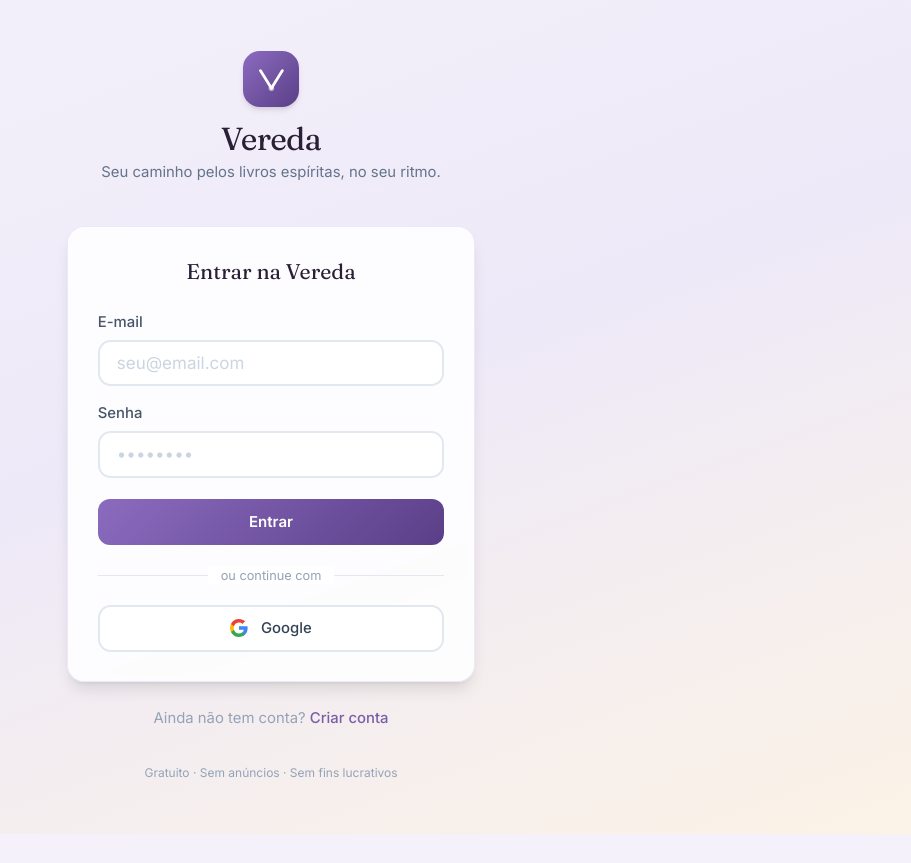
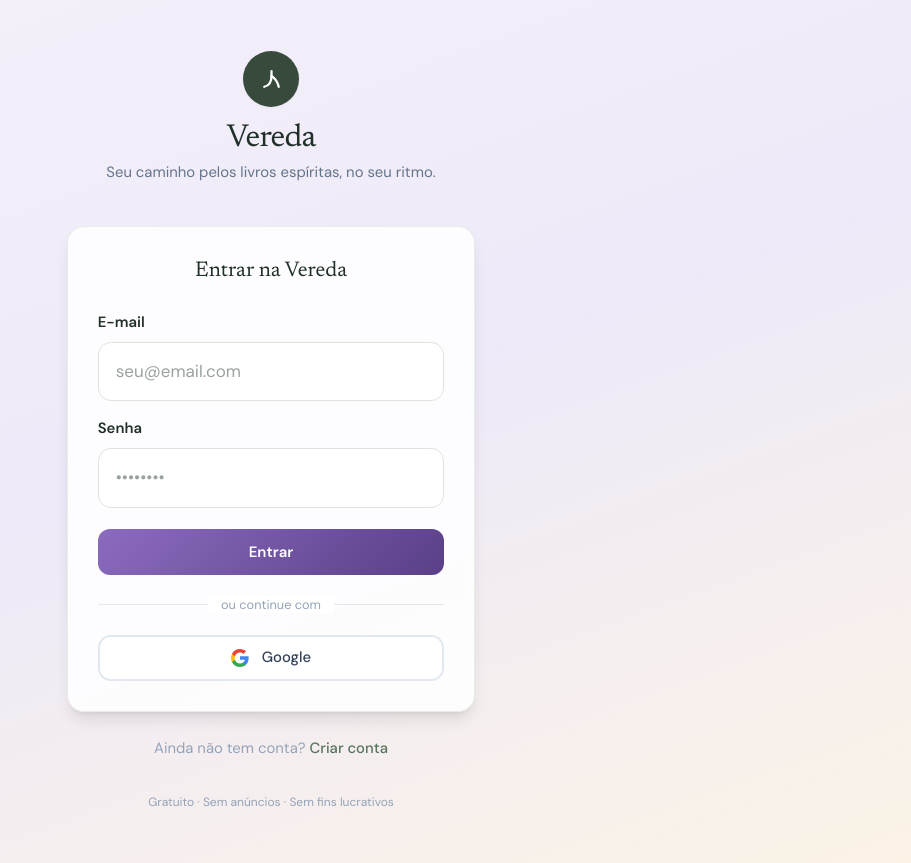
Before and after one commit to tainatownsend/vereda, a React (Vite) app: page / in a window 1280 px wide. Shown: the whole page, without its empty margins (369-1280 px from the left). Before the commit the page ends 834 px from the top, so only its background shows below. Built offline with nearby package versions, Linux system fonts and the light colour scheme; no server answers.

Commit message:
feat: establish VES foundations in code (#2)

```diff
--- a/src/components/ReadingChart.jsx
+++ b/src/components/ReadingChart.jsx
@@ -27,7 +27,7 @@
       </div>
 
       <div style={{ display: 'flex', alignItems: 'flex-end', justifyContent: 'space-between', gap: 6, height: 96 }}>
-        {data.map((d, i) => {
+        {data.map((d) => {
           const minutes  = Number(d.minutes)
           const heightPct = minutes > 0 ? Math.max((minutes / maxMinutes) * 100, 15) : 3
           const isToday  = d.read_date === today
--- a/src/components/ui/index.jsx
+++ b/src/components/ui/index.jsx
@@ -1,124 +1,267 @@
+import { forwardRef, useId } from 'react'
 import { Loader2 } from 'lucide-react'
 
-export function Button({ children, variant = 'primary', size = 'md', className = '', loading, ...props }) {
-  const base = 'inline-flex items-center justify-center gap-2 font-body font-medium rounded-xl transition-all duration-200 focus-visible:outline-none focus-visible:ring-2 focus-visible:ring-primary-500 focus-visible:ring-offset-2 disabled:opacity-50 disabled:pointer-events-none'
-  const variants = {
-    primary:   'bg-gradient-to-br from-primary-500 to-primary-700 text-white shadow-sm hover:-translate-y-0.5 hover:shadow-md',
-    secondary: 'bg-white text-slate-700 border-2 border-slate-200 hover:border-slate-300 hover:bg-slate-50',
-    ghost:     'text-primary-600 hover:bg-primary-50',
-    danger:    'bg-red-500 text-white hover:bg-red-600',
-  }
-  const sizes = {
-    sm: 'h-8  px-3 text-sm',
-    md: 'h-11 px-5 text-base',
-    lg: 'h-13 px-7 text-lg',
-  }
+const buttonBase =
+  'inline-flex min-h-14 items-center justify-center gap-2 rounded-vesMd px-6 py-3 font-body text-base font-semibold transition-colors focus-visible:outline-none disabled:cursor-not-allowed disabled:opacity-50'
+
+const buttonVariants = {
+  primary:
+    'bg-sage-800 text-white shadow-sm hover:bg-sage-900 active:bg-sage-950 dark:bg-sage-300 dark:text-sage-950 dark:hover:bg-sage-200',
+  secondary:
+    'border border-line bg-surface text-ink hover:bg-surface-soft dark:border-night-line dark:bg-night-surface dark:text-night-ink dark:hover:bg-sage-950',
+  ghost:
+    'bg-transparent text-sage-800 hover:bg-sage-100 dark:text-sage-300 dark:hover:bg-sage-950',
+  danger:
+    'bg-red-700 text-white hover:bg-red-800 active:bg-red-900',
+}
+
+const buttonSizes = {
+  sm: 'min-h-11 rounded-vesSm px-4 py-2 text-sm',
+  md: '',
+  lg: 'min-h-16 rounded-vesLg px-7 py-4 text-lg',
+}
+
+export const Button = forwardRef(function Button(
+  {
+    children,
+    variant = 'primary',
+    size = 'md',
+    type = 'button',
+    loading = false,
+    disabled = false,
+    className = '',
+    ...props
+  },
+  ref,
+) {
   return (
     <button
-      className={`${base} ${variants[variant]} ${sizes[size]} ${className}`}
-      disabled={loading}
+      ref={ref}
+      type={type}
+      disabled={disabled || loading}
+      aria-busy={loading || undefined}
+      className={`${buttonBase} ${buttonVariants[variant] || buttonVariants.primary} ${buttonSizes[size] || ''} ${className}`}
       {...props}
     >
-      {loading && <Loader2 size={16} className="animate-spin" />}
+      {loading && <Loader2 size={19} className="animate-spin" aria-hidden="true" />}
       {children}
     </button>
   )
+})
+
+export const Input = forwardRef(function Input(
+  {
+    label,
+    error,
+    hint,
+    id,
+    className = '',
+    inputClassName = '',
+    required = false,
+    ...props
+  },
+  ref,
+) {
+  const generatedId = useId()
+  const inputId = id || generatedId
+  const hintId = hint ? `${inputId}-hint` : undefined
+  const errorId = error ? `${inputId}-error` : undefined
+  const describedBy = [hintId, errorId].filter(Boolean).join(' ') || undefined
+
+  return (
+    <div className={`flex flex-col gap-2 ${className}`}>
+      {label && (
+        <label
+          htmlFor={inputId}
+          className="text-sm font-semibold text-ink dark:text-night-ink"
+        >
+          {label}
+          {required && <span aria-hidden="true"> *</span>}
+        </label>
+      )}
+
+      <input
+        ref={ref}
+        id={inputId}
+        required={required}
+        aria-invalid={Boolean(error)}
+        aria-describedby={describedBy}
+        className={`min-h-14 w-full rounded-vesSm border bg-surface px-4 py-3 text-base text-ink outline-none placeholder:text-muted/65 hover:border-sage-400 focus:border-sage-700 focus:ring-2 focus:ring-sage-500/25 dark:bg-night-surface dark:text-night-ink dark:placeholder:text-night-muted/65 ${
+          error
+            ? 'border-red-700 focus:border-red-700 focus:ring-red-700/20'
+            : 'border-line dark:border-night-line'
+        } ${inputClassName}`}
+        {...props}
+      />
+
+      {hint && !error && (
+        <p id={hintId} className="text-sm leading-relaxed text-muted dark:text-night-muted">
+          {hint}
+        </p>
+      )}
+
+      {error && (
+        <p
+          id={errorId}
+          role="alert"
+          className="text-sm font-medium leading-relaxed text-red-800 dark:text-red-300"
+        >
+          {error}
+        </p>
+      )}
+    </div>
+  )
+})
+
+export function Card({
+  children,
+  as: Component = 'div',
+  className = '',
+  ...props
+}) {
+  return (
+    <Component
+      className={`rounded-vesMd border border-line bg-surface shadow-sm dark:border-night-line dark:bg-night-surface ${className}`}
+      {...props}
+    >
+      {children}
+    </Component>
+  )
 }
 
-export function Input({ label, error, className = '', ...props }) {
+export function ProgressBar({
+  value = 0,
+  max = 100,
+  label = 'Progresso',
+  color = 'primary',
+  showValue = false,
+  className = '',
+}) {
+  const safeMax = max > 0 ? max : 100
+  const safeValue = Math.min(Math.max(Number(value) || 0, 0), safeMax)
+  const percentage = Math.round((safeValue / safeMax) * 100)
+
+  const fills = {
+    primary: 'bg-sage-700 dark:bg-sage-300',
+    sage: 'bg-sage-700 dark:bg-sage-300',
+    amber: 'bg-amber-500',
+    gold: 'bg-gold-600',
+  }
+
   return (
-    <div className="flex flex-col gap-1.5">
-      {label && (
-        <label className="text-sm font-medium text-slate-600 dark:text-slate-300">{label}</label>
+    <div className={className}>
+      {showValue && (
+        <div className="mb-2 flex items-center justify-between gap-4 text-sm">
+          <span className="text-muted dark:text-night-muted">{label}</span>
+          <strong className="text-ink dark:text-night-ink">{percentage}%</strong>
+        </div>
       )}
-      <input
-        className={`h-11 px-4 rounded-xl border-2 bg-white dark:bg-slate-900 text-forest-900 dark:text-slate-100
-          border-slate-200 dark:border-slate-700 focus:border-primary-400 focus:ring-2 focus:ring-primary-400/20
-          placeholder:text-slate-300 dark:placeholder:text-slate-600 transition-colors outline-none
-          ${error ? 'border-red-400' : ''} ${className}`}
-        {...props}
-      />
-      {error && <p className="text-sm text-red-500">{error}</p>}
+
+      <div
+        role="progressbar"
+        aria-label={label}
+        aria-valuemin={0}
+        aria-valuemax={safeMax}
+        aria-valuenow={safeValue}
+        className="h-2 overflow-hidden rounded-full bg-sage-100 dark:bg-white/10"
+      >
+        <div
+          className={`h-full rounded-full transition-[width] duration-200 ${fills[color] || fills.primary}`}
+          style={{ width: `${percentage}%` }}
+        />
+      </div>
     </div>
   )
 }
 
-export function Card({ children, className = '', ...props }) {
+export function Badge({
+  children,
+  color = 'primary',
+  className = '',
+  ...props
+}) {
+  const variants = {
+    primary: 'bg-sage-100 text-sage-800 dark:bg-sage-950 dark:text-sage-300',
+    violet: 'bg-sage-100 text-sage-800 dark:bg-sage-950 dark:text-sage-300',
+    sage: 'bg-sage-100 text-sage-800 dark:bg-sage-950 dark:text-sage-300',
+    amber: 'bg-amber-100 text-amber-700',
+    gold: 'bg-gold-100 text-gold-600',
+    slate: 'bg-slate-100 text-slate-700 dark:bg-slate-800 dark:text-slate-200',
+    success: 'bg-emerald-100 text-emerald-800 dark:bg-emerald-950 dark:text-emerald-300',
+  }
+
   return (
-    <div
-      className={`bg-white dark:bg-slate-800 rounded-2xl border border-slate-200 dark:border-slate-700 shadow-sm ${className}`}
+    <span
+      className={`inline-flex min-h-7 items-center rounded-full px-3 py-1 text-xs font-semibold ${variants[color] || variants.primary} ${className}`}
       {...props}
     >
-      {children}
-    </div>
-  )
-}
-
-export function ProgressBar({ value = 0, color = 'primary', className = '' }) {
-  const colors = {
-    primary: 'from-primary-500 to-primary-400',
-    amber:   'from-amber-500 to-amber-400',
-    gold:    'from-gold-400 to-gold-600',
-  }
-  return (
-    <div className={`h-1.5 rounded-full bg-slate-100 overflow-hidden ${className}`}>
-      <div
-        className={`h-full rounded-full bg-gradient-to-r transition-all duration-700 ${colors[color] || colors.primary}`}
-        style={{ width: `${Math.min(100, Math.max(0, value))}%` }}
-      />
-    </div>
-  )
-}
-
-export function Badge({ children, color = 'primary', className = '' }) {
-  const colors = {
-    primary: 'bg-primary-100 text-primary-700',
-    amber:   'bg-amber-100 text-amber-600',
-    gold:    'bg-gold-100 text-gold-600',
-    slate:   'bg-slate-100 text-slate-500',
-    violet:  'bg-primary-100 text-primary-600',
-  }
-  return (
-    <span className={`inline-flex items-center px-2.5 py-0.5 rounded-full text-xs font-semibold ${colors[color] || colors.primary} ${className}`}>
       {children}
     </span>
   )
 }
 
-export function Spinner({ size = 24, className = '' }) {
-  return <Loader2 size={size} className={`animate-spin text-primary-600 ${className}`} />
+export function Spinner({ size = 24, className = '', label = 'Carregando' }) {
+  return (
+    <span role="status" className="inline-flex">
+      <Loader2
+        size={size}
+        className={`animate-spin text-sage-700 dark:text-sage-300 ${className}`}
+        aria-hidden="true"
+      />
+      <span className="sr-only">{label}</span>
+    </span>
+  )
 }
 
-export function PageLoader() {
+export function PageLoader({ label = 'Carregando conteúdo' }) {
   return (
-    <div className="min-h-screen flex items-center justify-center bg-primary-50 dark:bg-slate-900">
-      <div className="flex flex-col items-center gap-4 animate-pulse">
+    <div className="ves-page flex items-center justify-center" role="status">
+      <div className="flex flex-col items-center gap-4">
         <VeredaLogo size={48} />
-        <Spinner size={24} />
+        <Spinner size={28} label={label} />
       </div>
     </div>
   )
 }
 
-export function VeredaLogo({ size = 40 }) {
+export function VeredaLogo({ size = 40, className = '' }) {
   return (
     <div
-      className="flex items-center justify-center rounded-2xl shadow-md"
-      style={{
-        width: size,
-        height: size,
-        borderRadius: size * 0.3,
-        background: 'linear-gradient(135deg, #8B6BBF, #5A3F88)'
-      }}
+      className={`inline-flex items-center justify-center rounded-full bg-sage-800 text-white shadow-sm dark:bg-sage-300 dark:text-sage-950 ${className}`}
+      style={{ width: size, height: size }}
+      aria-label="Vereda"
+      role="img"
     >
-      <svg width={size * 0.55} height={size * 0.55} viewBox="0 0 28 28" fill="none">
-        <path d="M4 6L14 22L24 6" stroke="white" strokeWidth="2.5" strokeLinecap="round" strokeLinejoin="round"/>
-        <circle cx="14" cy="22" r="2.5" fill="rgba(255,255,255,0.6)" />
+      <svg
+        width={Math.round(size * 0.52)}
+        height={Math.round(size * 0.52)}
+        viewBox="0 0 24 24"
+        fill="none"
+        aria-hidden="true"
+      >
+        <path
+          d="M6 18c4-1 6-4 6-9 3 2 5 5 6 9"
+          stroke="currentColor"
+          strokeWidth="1.9"
+          strokeLinecap="round"
+          strokeLinejoin="round"
+        />
+        <path
+          d="M12 9V5"
+          stroke="currentColor"
+          strokeWidth="1.9"
+          strokeLinecap="round"
+        />
       </svg>
     </div>
   )
 }
 
-export function Divider({ className = '' }) {
-  return <hr className={`border-slate-200 dark:border-slate-700 ${className}`} />
+export function Divider({ className = '', ...props }) {
+  return (
+    <hr
+      className={`border-0 border-t border-line dark:border-night-line ${className}`}
+      {...props}
+    />
+  )
 }
--- /dev/null
+++ b/src/design/tokens.js
@@ -0,0 +1,61 @@
+export const colors = {
+  canvas: '#FAFBF8',
+  surface: '#FFFFFF',
+  surfaceSoft: '#F3F7F1',
+  ink: '#203028',
+  muted: '#627069',
+  line: '#DDE4DC',
+  focus: '#718F74',
+  sage: {
+    50: '#F3F7F1',
+    100: '#E7EFE4',
+    200: '#D1DFCE',
+    300: '#B3C9B1',
+    400: '#91AD92',
+    500: '#718F74',
+    600: '#58745D',
+    700: '#465D4B',
+    800: '#374A3C',
+    900: '#2D3D32',
+    950: '#17221B',
+  },
+  night: {
+    canvas: '#111713',
+    surface: '#18201B',
+    ink: '#F2F5F0',
+    muted: '#A8B4AA',
+    line: '#2C3730',
+  },
+}
+
+export const typography = {
+  display: '"Newsreader", Georgia, serif',
+  body: '"DM Sans", system-ui, sans-serif',
+}
+
+export const spacing = {
+  1: '0.25rem',
+  2: '0.5rem',
+  3: '1rem',
+  4: '1.5rem',
+  5: '2rem',
+  6: '2.5rem',
+  7: '3rem',
+  8: '4rem',
+  9: '5rem',
+  10: '6rem',
+}
+
+export const radius = {
+  small: '0.75rem',
+  medium: '1.25rem',
+  large: '1.75rem',
+  pill: '999px',
+}
+
+export const motion = {
+  fast: '100ms',
+  standard: '150ms',
+  slow: '200ms',
+  easing: 'cubic-bezier(0.22, 1, 0.36, 1)',
+}
--- a/src/index.css
+++ b/src/index.css
@@ -1,39 +1,132 @@
-@import url('https://fonts.googleapis.com/css2?family=Fraunces:opsz,wght@9..144,300;9..144,400;9..144,500;9..144,600&family=Inter:wght@300;400;500;600;700&display=swap');
+@import url('https://fonts.googleapis.com/css2?family=DM+Sans:wght@400;500;600;700&family=Newsreader:opsz,wght@6..72,400;6..72,500;6..72,600&display=swap');
 
 @tailwind base;
 @tailwind components;
 @tailwind utilities;
 
+:root {
+  color-scheme: light;
+
+  --ves-canvas: #FAFBF8;
+  --ves-surface: #FFFFFF;
+  --ves-surface-soft: #F3F7F1;
+  --ves-ink: #203028;
+  --ves-muted: #627069;
+  --ves-line: #DDE4DC;
+  --ves-focus: #718F74;
+
+  --ves-radius-sm: 12px;
+  --ves-radius-md: 20px;
+  --ves-radius-lg: 28px;
+
+  --ves-shadow-editorial: 0 16px 50px rgba(41, 61, 47, 0.08);
+  --ves-motion-fast: 100ms;
+  --ves-motion-standard: 150ms;
+  --ves-motion-slow: 200ms;
+  --ves-easing: cubic-bezier(0.22, 1, 0.36, 1);
+}
+
+.dark {
+  color-scheme: dark;
+
+  --ves-canvas: #111713;
+  --ves-surface: #18201B;
+  --ves-surface-soft: #17221B;
+  --ves-ink: #F2F5F0;
+  --ves-muted: #A8B4AA;
+  --ves-line: #2C3730;
+  --ves-focus: #B3C9B1;
+}
+
 @layer base {
   * {
+    box-sizing: border-box;
     -webkit-tap-highlight-color: transparent;
   }
 
   html {
+    min-width: 320px;
     scroll-behavior: smooth;
     -webkit-text-size-adjust: 100%;
   }
 
   body {
-    font-family: 'Inter', system-ui, sans-serif;
-    background: #F4F1FA;
-    color: #475569;
+    min-width: 320px;
+    margin: 0;
+    font-family: 'DM Sans', system-ui, sans-serif;
+    background: var(--ves-canvas);
+    color: var(--ves-ink);
     -webkit-font-smoothing: antialiased;
     -moz-osx-font-smoothing: grayscale;
   }
 
+  button,
+  input,
+  textarea,
+  select {
+    font: inherit;
+  }
+
+  button,
+  a,
+  input,
+  textarea,
+  select {
+    transition-duration: var(--ves-motion-standard);
+    transition-timing-function: var(--ves-easing);
+  }
+
+  :focus-visible {
+    outline: 3px solid var(--ves-focus);
+    outline-offset: 3px;
+  }
+
   ::selection {
-    background: #DDD6F3;
+    background: #D1DFCE;
+    color: #203028;
+  }
+
+  @media (prefers-reduced-motion: reduce) {
+    *,
+    *::before,
+    *::after {
+      scroll-behavior: auto !important;
+      animation-duration: 0.01ms !important;
+      animation-iteration-count: 1 !important;
+      transition-duration: 0.01ms !important;
+    }
+  }
+}
+
+@layer components {
+  .ves-page {
+    @apply min-h-screen bg-canvas text-ink dark:bg-night dark:text-night-ink;
+  }
+
+  .ves-container {
+    @apply mx-auto w-full max-w-xl px-6;
+  }
+
+  .ves-eyebrow {
+    @apply text-xs font-semibold uppercase tracking-[0.12em] text-sage-700 dark:text-sage-300;
+  }
+
+  .ves-heading {
+    @apply font-display font-medium leading-tight tracking-[-0.025em] text-ink dark:text-night-ink;
   }
 }
 
 @layer utilities {
-  .pb-safe {
-    padding-bottom: calc(1rem + env(safe-area-inset-bottom, 0px));
+  .font-display {
+    font-family: 'Newsreader', Georgia, serif;
   }
 
-  .font-display {
-    font-family: 'Fraunces', Georgia, serif;
+  .font-body {
+    font-family: 'DM Sans', system-ui, sans-serif;
+  }
+
+  .pb-safe {
+    padding-bottom: max(1rem, env(safe-area-inset-bottom, 0px));
   }
 
   .line-clamp-2 {
@@ -43,7 +136,16 @@
     overflow: hidden;
   }
 
-  ::-webkit-scrollbar { width: 4px; }
-  ::-webkit-scrollbar-track { background: #F1F5F9; }
-  ::-webkit-scrollbar-thumb { background: #CBD5E1; border-radius: 100px; }
+  ::-webkit-scrollbar {
+    width: 5px;
+  }
+
+  ::-webkit-scrollbar-track {
+    background: var(--ves-surface-soft);
+  }
+
+  ::-webkit-scrollbar-thumb {
+    background: #A9B8AA;
+    border-radius: 999px;
+  }
 }
--- a/src/pages/AuthPage.jsx
+++ b/src/pages/AuthPage.jsx
@@ -1,7 +1,7 @@
 import { useState } from 'react'
 import { useNavigate } from 'react-router-dom'
 import { useAuthStore } from '@/store'
-import { Button, Input, VeredaLogo } from '@/components/ui'
+import { Input, VeredaLogo } from '@/components/ui'
 
 export default function AuthPage() {
   const [mode,     setMode]     = useState('login')
--- a/src/pages/BookDetailPage.jsx
+++ b/src/pages/BookDetailPage.jsx
@@ -1,6 +1,6 @@
 import { useState, useEffect } from 'react'
 import { useNavigate, useParams } from 'react-router-dom'
-import { ArrowLeft, Clock, Calendar, BookOpen } from 'lucide-react'
+import { ArrowLeft, Clock, Calendar } from 'lucide-react'
 import { useAuthStore, useReadingStore } from '@/store'
 import { PageLoader } from '@/components/ui'
 import { useBooks } from '@/hooks'
--- a/src/pages/LibraryPage.jsx
+++ b/src/pages/LibraryPage.jsx
@@ -1,8 +1,8 @@
 import { useNavigate } from 'react-router-dom'
-import { BookOpen, CheckCircle } from 'lucide-react'
+import { CheckCircle } from 'lucide-react'
 import { useReadingStore } from '@/store'
 import { useBooks, useProgress } from '@/hooks'
-import { Card, ProgressBar, Badge } from '@/components/ui'
+import { Card, Badge } from '@/components/ui'
 
 export default function LibraryPage() {
   const navigate  = useNavigate()
--- a/src/pages/SettingsPage.jsx
+++ b/src/pages/SettingsPage.jsx
@@ -2,7 +2,7 @@
 import { useNavigate } from 'react-router-dom'
 import { ArrowLeft, LogOut, Moon, Sun, Bell, User } from 'lucide-react'
 import { useAuthStore, useUIStore } from '@/store'
-import { Button, Input, Card, Divider } from '@/components/ui'
+import { Input, Card, Divider } from '@/components/ui'
 import { usePushNotifications } from '@/hooks/usePushNotifications'
 
 export default function SettingsPage() {
--- a/tailwind.config.js
+++ b/tailwind.config.js
@@ -5,54 +5,83 @@
   theme: {
     extend: {
       colors: {
-        // ── Primária: Lavanda / Violeta suave ──
+        canvas: '#FAFBF8',
+        surface: '#FFFFFF',
+        'surface-soft': '#F3F7F1',
+        ink: '#203028',
+        muted: '#627069',
+        line: '#DDE4DC',
+        focus: '#718F74',
+        night: {
+          DEFAULT: '#111713',
+          surface: '#18201B',
+          ink: '#F2F5F0',
+          muted: '#A8B4AA',
+          line: '#2C3730',
+        },
+        sage: {
+          50: '#F3F7F1',
+          100: '#E7EFE4',
+          200: '#D1DFCE',
+          300: '#B3C9B1',
+          400: '#91AD92',
+          500: '#718F74',
+          600: '#58745D',
+          700: '#465D4B',
+          800: '#374A3C',
+          900: '#2D3D32',
+          950: '#17221B',
+        },
+
+        /*
+         * Legacy aliases.
+         * Existing screens keep working while future PRs migrate them to VES.
+         */
         primary: {
-          50:  '#F4F1FA',
-          100: '#EEE9F8',
-          200: '#DDD6F3',
-          300: '#C4B5E8',
-          400: '#A98FCC',
-          500: '#8B6BBF',
-          600: '#7B5EA7',
-          700: '#5A3F88',
-          800: '#3D2A5C',
-          900: '#2A1D3F',
+          50: '#F3F7F1',
+          100: '#E7EFE4',
+          200: '#D1DFCE',
+          300: '#B3C9B1',
+          400: '#91AD92',
+          500: '#718F74',
+          600: '#58745D',
+          700: '#465D4B',
+          800: '#374A3C',
+          900: '#2D3D32',
         },
-        // ── Âmbar: streak / constância (mantém) ──
+        forest: {
+          900: '#203028',
+        },
         amber: {
-          50:  '#FFFBEB',
+          50: '#FFFBEB',
           100: '#FEF3C7',
           200: '#FDE68A',
           400: '#FBC02D',
           500: '#F59E0B',
           600: '#D97706',
         },
-        // ── Slate: neutros ──
-        slate: {
-          50:  '#F8FAFC',
-          100: '#F1F5F9',
-          200: '#E2E8F0',
-          300: '#CBD5E1',
-          400: '#94A3B8',
-          500: '#64748B',
-          600: '#475569',
-          700: '#334155',
-          800: '#1E293B',
-          900: '#0F172A',
-        },
-        // ── Dourado: acento quente (estimativa, datas) ──
         gold: {
           100: '#FBF3E6',
           400: '#D4A76A',
           600: '#B08040',
         },
-        forest: {
-          900: '#2A2035',
-        }
       },
       fontFamily: {
-        display: ['"Fraunces"', 'Georgia', 'serif'],
-        body:    ['"Inter"', 'system-ui', 'sans-serif'],
+        display: ['"Newsreader"', 'Georgia', 'serif'],
+        body: ['"DM Sans"', 'system-ui', 'sans-serif'],
+      },
+      borderRadius: {
+        vesSm: '0.75rem',
+        vesMd: '1.25rem',
+        vesLg: '1.75rem',
+      },
+      boxShadow: {
+        editorial: '0 16px 50px rgba(41, 61, 47, 0.08)',
+      },
+      transitionDuration: {
+        100: '100ms',
+        150: '150ms',
+        200: '200ms',
       },
     },
   },
```
Also changed, not shown: 1 other file (tests, documents, lock files or other folders).
